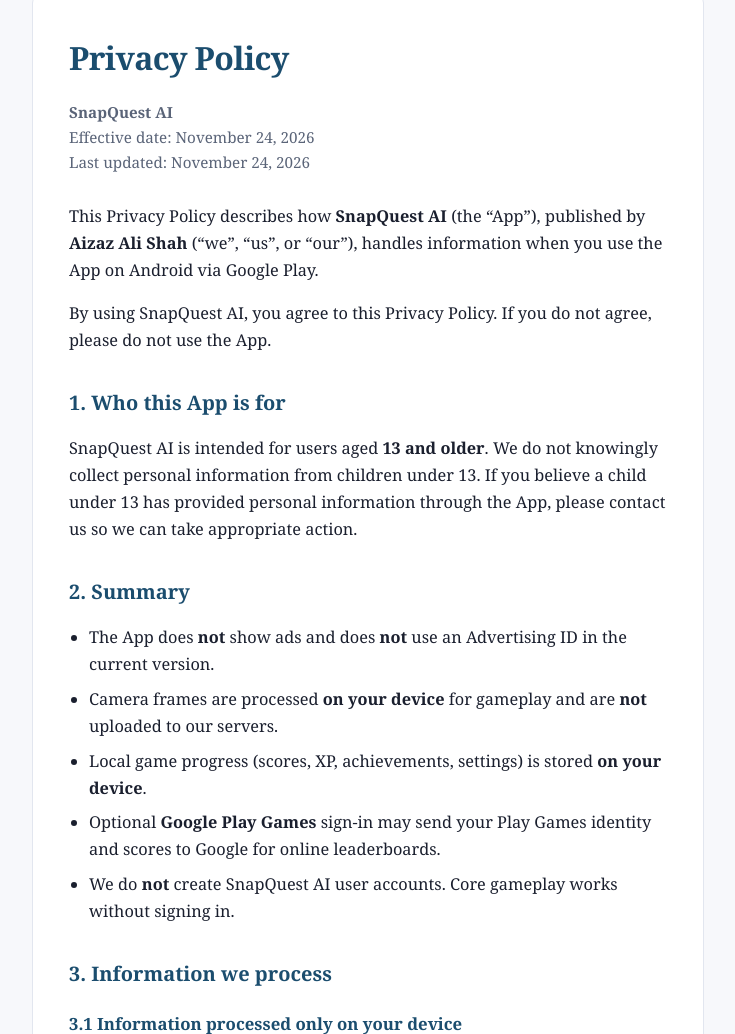
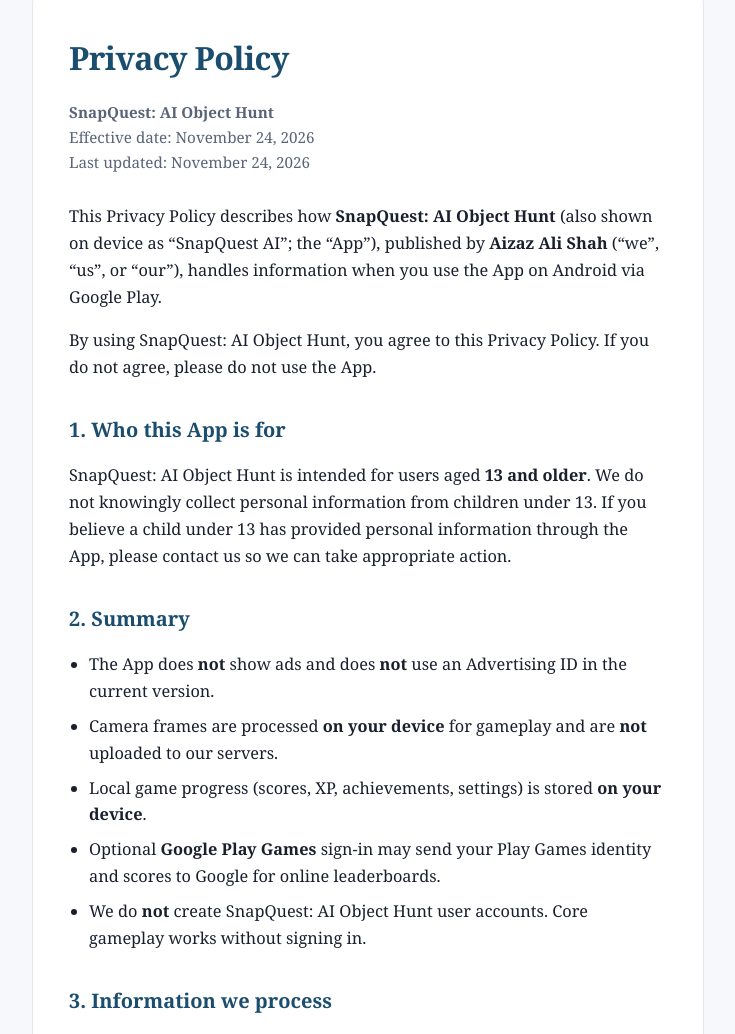
Before and after one commit to aizaz319/my-portfolio, a plain HTML site: page docs/privacy-policy.html in a window 1280 px wide. Shown: the part 57-1091 px from the top of the page, without its empty margins (272-1007 px from the left). Drawn offline with Linux system fonts and the light colour scheme.

Commit message:
updated SnapQuest Privacy Policy

```diff
--- a/docs/privacy-policy.html
+++ b/docs/privacy-policy.html
@@ -3,7 +3,7 @@
 <head>
   <meta charset="utf-8" />
   <meta name="viewport" content="width=device-width, initial-scale=1" />
-  <title>Privacy Policy — SnapQuest AI</title>
+  <title>Privacy Policy — SnapQuest: AI Object Hunt</title>
   <style>
     :root {
       --text: #1a1f2e;
@@ -59,24 +59,25 @@
     <article class="card">
       <h1>Privacy Policy</h1>
       <p class="meta">
-        <strong>SnapQuest AI</strong><br />
+        <strong>SnapQuest: AI Object Hunt</strong><br />
         Effective date: November 24, 2026<br />
         Last updated: November 24, 2026
       </p>
 
       <p>
-        This Privacy Policy describes how <strong>SnapQuest AI</strong>
-        (the “App”), published by <strong>Aizaz Ali Shah</strong> (“we”, “us”, or “our”),
+        This Privacy Policy describes how <strong>SnapQuest: AI Object Hunt</strong>
+        (also shown on device as “SnapQuest AI”; the “App”), published by
+        <strong>Aizaz Ali Shah</strong> (“we”, “us”, or “our”),
         handles information when you use the App on Android via Google Play.
       </p>
       <p>
-        By using SnapQuest AI, you agree to this Privacy Policy.
+        By using SnapQuest: AI Object Hunt, you agree to this Privacy Policy.
         If you do not agree, please do not use the App.
       </p>
 
       <h2>1. Who this App is for</h2>
       <p>
-        SnapQuest AI is intended for users aged <strong>13 and older</strong>.
+        SnapQuest: AI Object Hunt is intended for users aged <strong>13 and older</strong>.
         We do not knowingly collect personal information from children under 13.
         If you believe a child under 13 has provided personal information through the App,
         please contact us so we can take appropriate action.
@@ -88,7 +89,7 @@
         <li>Camera frames are processed <strong>on your device</strong> for gameplay and are <strong>not</strong> uploaded to our servers.</li>
         <li>Local game progress (scores, XP, achievements, settings) is stored <strong>on your device</strong>.</li>
         <li>Optional <strong>Google Play Games</strong> sign-in may send your Play Games identity and scores to Google for online leaderboards.</li>
-        <li>We do <strong>not</strong> create SnapQuest AI user accounts. Core gameplay works without signing in.</li>
+        <li>We do <strong>not</strong> create SnapQuest: AI Object Hunt user accounts. Core gameplay works without signing in.</li>
       </ul>
 
       <h2>3. Information we process</h2>
@@ -102,12 +103,12 @@
       </ul>
       <p>
         This local data is used only to operate the App on your device.
-        It is not transmitted by us to our own servers (we do not operate a SnapQuest AI backend that stores your profile).
+        It is not transmitted by us to our own servers (we do not operate a SnapQuest: AI Object Hunt backend that stores your profile).
       </p>
 
       <h2 style="font-size:1.05rem;margin-top:20px;">3.2 Camera</h2>
       <p>
-        SnapQuest AI requests camera permission so you can find real-world objects during gameplay.
+        SnapQuest: AI Object Hunt requests camera permission so you can find real-world objects during gameplay.
         Camera frames are analyzed <strong>on-device</strong> using the App’s object-detection model.
         We do <strong>not</strong> save photos to your gallery for this purpose, and we do <strong>not</strong>
         upload camera images or video to our servers.
@@ -228,7 +229,7 @@
       </p>
       <p>
         <strong>Developer:</strong> Aizaz Ali Shah<br />
-        <strong>App:</strong> SnapQuest AI<br />
+        <strong>App:</strong> SnapQuest: AI Object Hunt<br />
         <strong>Package name:</strong> com.gghushtipedia.snapquestai<br />
         <strong>Email:</strong>
         <a href="mailto:Aizaz319@gmail.com">Aizaz319@gmail.com</a>
```
